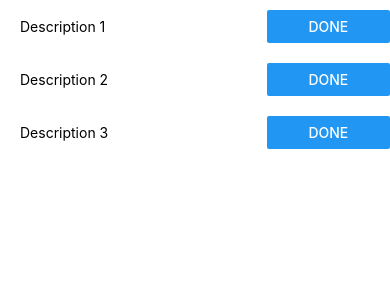
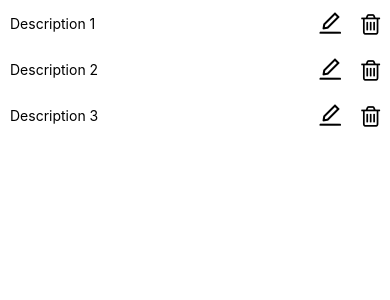
Before and after one commit to mr-ramirez/react-native-to-do-list, a React Native app: screen / in a window 390 px wide. Shown: the top 300 px of the page. Built offline with nearby package versions, Linux system fonts and the light colour scheme.

Commit message:
Adding icons

```diff
--- /dev/null
+++ b/components/icon-button/icons-list.js
@@ -0,0 +1,23 @@
+// @flow
+import React from 'react';
+import { AntDesign, Entypo, FontAwesome } from '@expo/vector-icons';
+
+type IconPropsType = {
+  color: string,
+  iconName: string
+};
+
+export default function Icon(props: IconPropsType): Object {
+  const { color, iconName } = props;
+
+  switch(iconName) {
+    case 'edit':
+      return (<AntDesign name="edit" size={24} color={color} />);
+    case 'remove':
+      return (<FontAwesome name="trash-o" size={24} color={color} />);
+    case 'add':
+      return (<Entypo name="add-to-list" size={24} color={color} />);
+    default:
+      return null;
+  }
+}
--- /dev/null
+++ b/components/icon-button/index.js
@@ -0,0 +1,23 @@
+// @flow
+import React from 'react';
+import { TouchableHighlight } from 'react-native';
+
+import Icon from './icons-list';
+
+type IconButtonPropsType = {
+  color: string,
+  iconName: string,
+  onPress: () => void
+};
+
+export default function IconButton(props: IconButtonPropsType): Object {
+  const {
+    color, iconName, onPress,
+  } = props;
+
+  return (
+    <TouchableHighlight onPress={onPress} underlayColor="#ECF0F1">
+      <Icon color={color} iconName={iconName} />
+    </TouchableHighlight>
+  );
+}
--- a/components/item/index.js
+++ b/components/item/index.js
@@ -1,10 +1,12 @@
 // @flow
 
 import React from 'react';
-import { Button, Text, View } from 'react-native';
+import { Text, View } from 'react-native';
 
 import type { ItemType } from '../types';
+
 import Styles from './styles';
+import IconButton from '../icon-button';
 
 export default function Item(props: ItemType): Object {
   const { description, id } = props;
@@ -15,9 +17,16 @@ export default function Item(props: ItemType): Object {
         <Text>{description}</Text>
       </View>
 
-      <View style={Styles.Button}>
-        <Button title="Done" />
+      <View style={Styles.ButtonsContainer}>
+        <View style={Styles.Button}>
+          <IconButton iconName="edit" color="black" onPress={() => true} />
+        </View>
+
+        <View style={Styles.Button}>
+          <IconButton iconName="remove" color="black" onPress={() => true} />
+        </View>
       </View>
+
     </View>
   );
 }
--- a/components/item/styles.js
+++ b/components/item/styles.js
@@ -3,18 +3,21 @@ import { StyleSheet } from 'react-native';
 export default StyleSheet.create({
   ItemContainer: {
     flexDirection: 'row',
-    marginTop: 10,
-    marginBottom: 10,
+    margin: 10,
   },
   Description: {
-    flex: 2,
+    flex: 5,
     flexDirection: 'column',
     justifyContent: 'center',
     alignItems: 'flex-start',
-    paddingLeft: 20
+  },
+  ButtonsContainer: {
+    flex: 1,
+    flexDirection: 'row',
+    justifyContent: 'space-between',
   },
   Button: {
-    flex: 1,
+    width: 'auto',
     justifyContent: 'flex-end',
   },
 });
```
Also changed, not shown: components/icon-button/styles.js (added).
